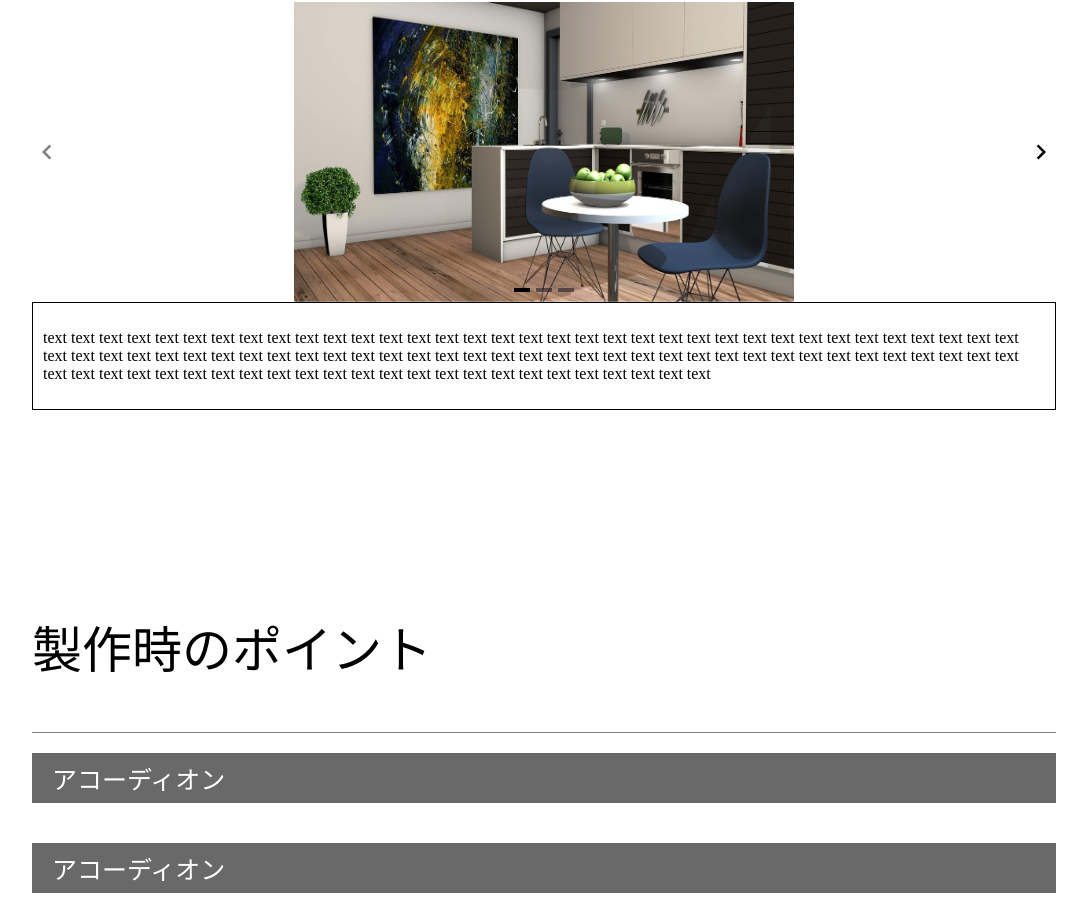
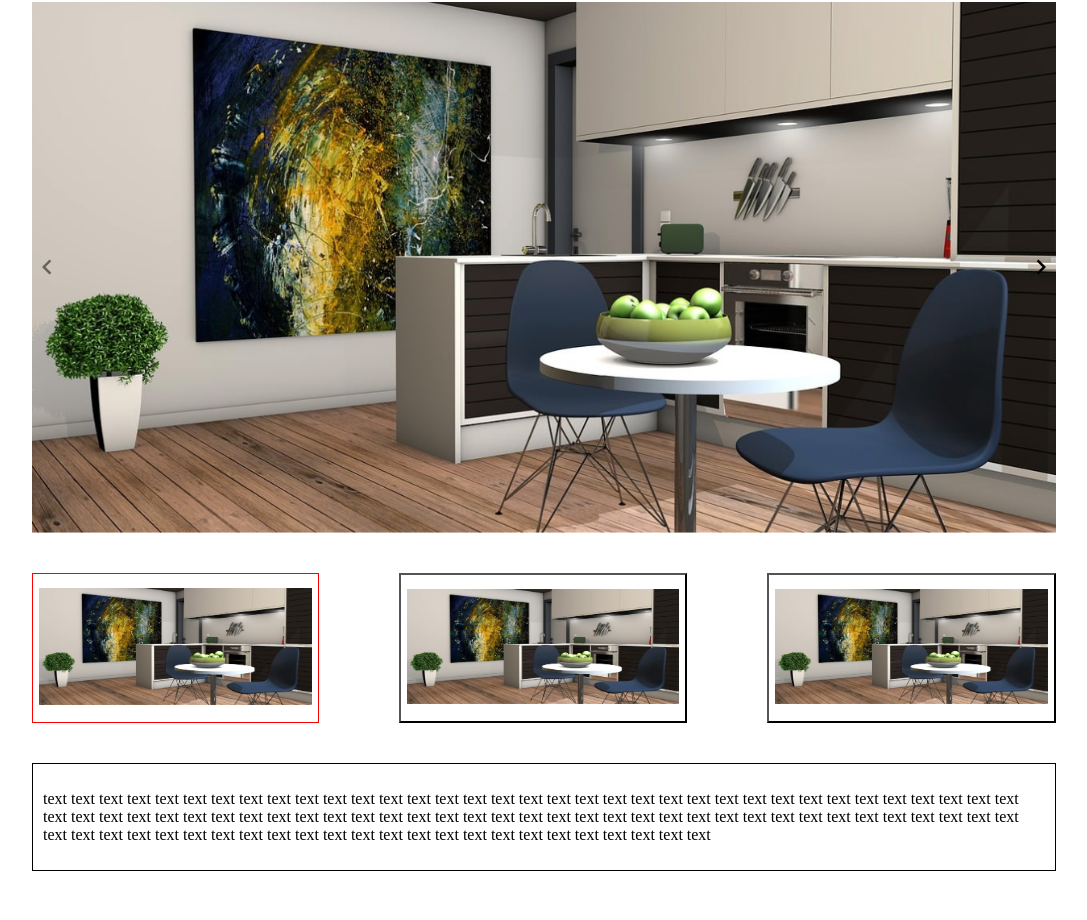
Before and after one commit to aikochon/ratrun-middle, a Nuxt app: page / in a window 1280 px wide. Shown: the part 10152-11072 px from the top of the page, without its empty margins (96-1183 px from the left). Built offline with nearby package versions, Linux system fonts and the light colour scheme.

Commit message:
中級完了

```diff
--- a/components/atoms/Carousel/CarouselSlider.vue
+++ b/components/atoms/Carousel/CarouselSlider.vue
@@ -1,60 +1,86 @@
 <template>
-  <carousel :items-to-show="1">
+  <div class="slider-inner">
+    <Carousel @slide-start="slideFunction" ref="myCarousel">
       <Slide v-for="(image, key) in images" :key="key">
         <img :src="getImg(image)" alt="" />
       </Slide>
 
       <template #addons>
-      <!-- <button
-        @click="clickImg(key slide to)"
+        <Navigation />
+      </template>
+    </Carousel>
+    <div class="gallery">
+      <button
+        @click="clickImg(key)"
         v-for="(image, key) in images"
         :key="key"
+        :class="key == currentPage ? 'focused-img' : 'non-focuced-img'"
       >
         <img :src="getImg(image)" alt="" />
-      </button> -->
-      <navigation />
-      <pagination />
-    </template>
-  </carousel>
+      </button>
+    </div>
+  </div>
 </template>
 
-  <script>
+<script setup>
 // If you are using PurgeCSS, make sure to whitelist the carousel CSS classes
 import "vue3-carousel/dist/carousel.css";
-import { Carousel, Slide, Pagination, Navigation } from "vue3-carousel";
-
-export default {
-  name: "App",
-  components: {
-    Carousel,
-    Slide,
-    Pagination,
-    Navigation,
-  },
-  props: {
+import { Carousel, Slide, Navigation } from "vue3-carousel";
+const myCarousel = ref(null);
+const currentPage = ref(0);
+const props = defineProps({
   images: {
     type: Array,
     default: null,
   },
-  },
-  setup() {
+});
+const slideFunction = ({ slidingToIndex }) => {
+  currentPage.value = slidingToIndex;
+};
 const getImg = (file) => {
   return new URL(`../../../assets/img/${file}`, import.meta.url).href;
 };
-    return {
-      getImg,
-    };
-  },
+const clickImg = (carouselNum) => {
+  //カルーセル番号を変える
+  myCarousel.value.slideTo(carouselNum);
 };
 </script>
 <style lang="scss" scoped>
 img {
-  height: 300px;
-  width: 500px;
+  height: 100%;
+  width: 100%;
   margin: 0 auto;
   @include mobile {
     width: 100%;
     height: auto;
   }
 }
+.gallery {
+  display: flex;
+  gap: 80px;
+  margin: 40px 0;
+  justify-content: center;
+  @include mobile {
+    gap: 10px;
+  }
+  img {
+    height: 80%;
+    width: 100%;
+    @include mobile {
+      width: 60px;
+      height: 40px;
+    }
+  }
+  button {
+    background: #fff;
+  }
+  .focused-img {
+    border: 1px solid red;
+    background: #fff;
+  }
+  .non-focused-img {
+    border: none;
+    background: #fff;
+  }
+}
 </style>
--- a/pages/index.vue
+++ b/pages/index.vue
@@ -970,6 +970,8 @@ img {
   font-size: 50px;
   padding: 50px 0px;
 }
+.repredesign-slide {
+}
 .section-repredesign ul {
   display: flex;
   justify-content: center;
```
Lines whose indentation alone changed are shown as unchanged.
